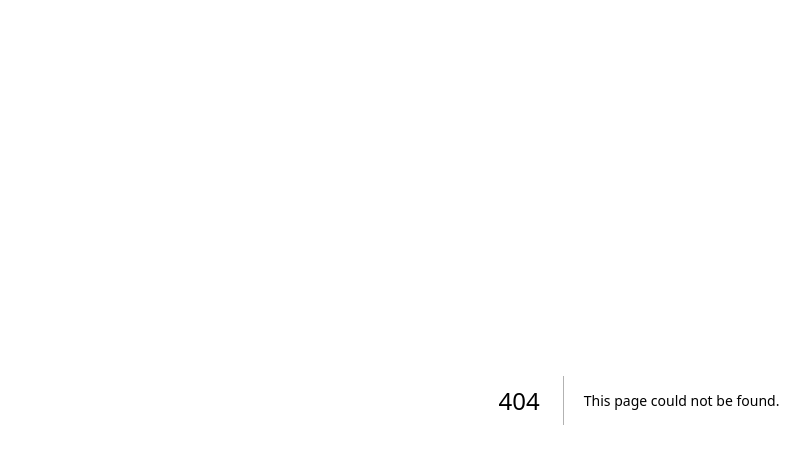
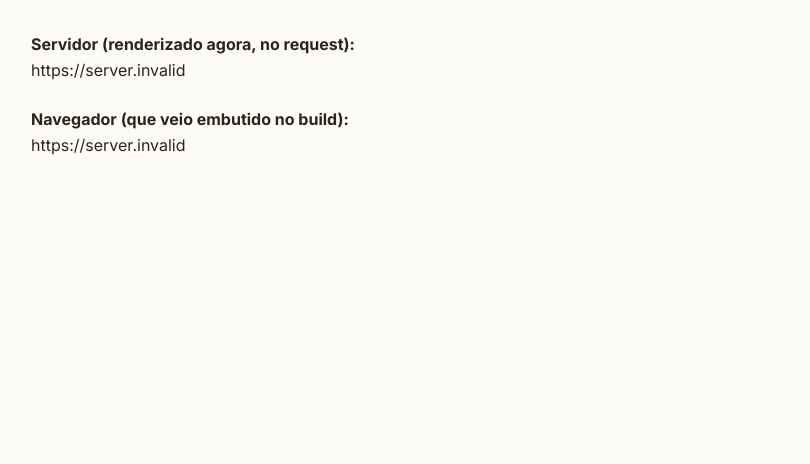
Before and after one commit to nadiamariadosreis-arch/Afterschol, a Next.js app: page /debug-env in a window 1280 px wide. Before the commit this address had no page. Shown: the top 464 px of the page, without its empty margins (1-811 px from the left). Built offline with nearby package versions, Linux system fonts and the light colour scheme; no server answers.

Commit message:
Adiciona página temporária de diagnóstico de env vars

```diff
--- /dev/null
+++ b/src/app/debug-env/DebugEnvClient.tsx
@@ -0,0 +1,12 @@
+"use client";
+
+export function DebugEnvClient() {
+  const clientValue = process.env.NEXT_PUBLIC_SUPABASE_URL ?? "(vazio/undefined)";
+
+  return (
+    <div>
+      <h2 className="font-bold">Navegador (que veio embutido no build):</h2>
+      <p className="break-all">{clientValue}</p>
+    </div>
+  );
+}
--- /dev/null
+++ b/src/app/debug-env/page.tsx
@@ -0,0 +1,17 @@
+import { DebugEnvClient } from "./DebugEnvClient";
+
+export const dynamic = "force-dynamic";
+
+export default function DebugEnvPage() {
+  const serverValue = process.env.NEXT_PUBLIC_SUPABASE_URL ?? "(vazio/undefined)";
+
+  return (
+    <main className="p-8 flex flex-col gap-6">
+      <div>
+        <h2 className="font-bold">Servidor (renderizado agora, no request):</h2>
+        <p className="break-all">{serverValue}</p>
+      </div>
+      <DebugEnvClient />
+    </main>
+  );
+}
```
